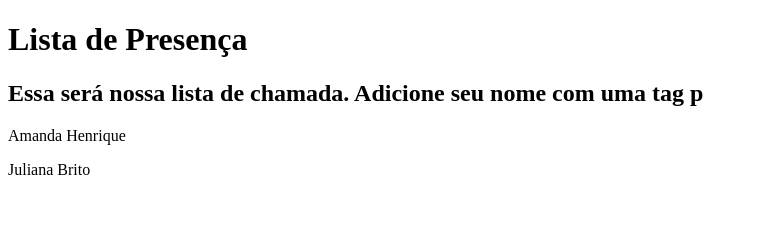
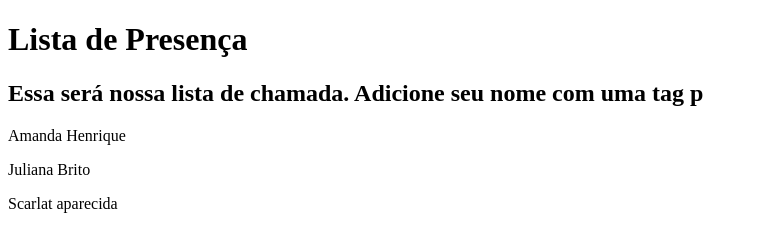
Before and after one commit to ThainaVilela/listaDePresenca, a plain HTML site: page index.html in a window 1280 px wide. Shown: the whole page, without its empty margins (0-758 px from the left). Drawn offline with Linux system fonts and the light colour scheme.

Commit message:
listadepresença

```diff
--- a/index.html
+++ b/index.html
@@ -11,5 +11,6 @@
   <h2>Essa será nossa lista de chamada. Adicione seu nome com uma tag p</h2>
   <p>Amanda Henrique</p>
   <p>Juliana Brito</p>
+  <p>Scarlat aparecida</p>
 </body>
 </html>
```
